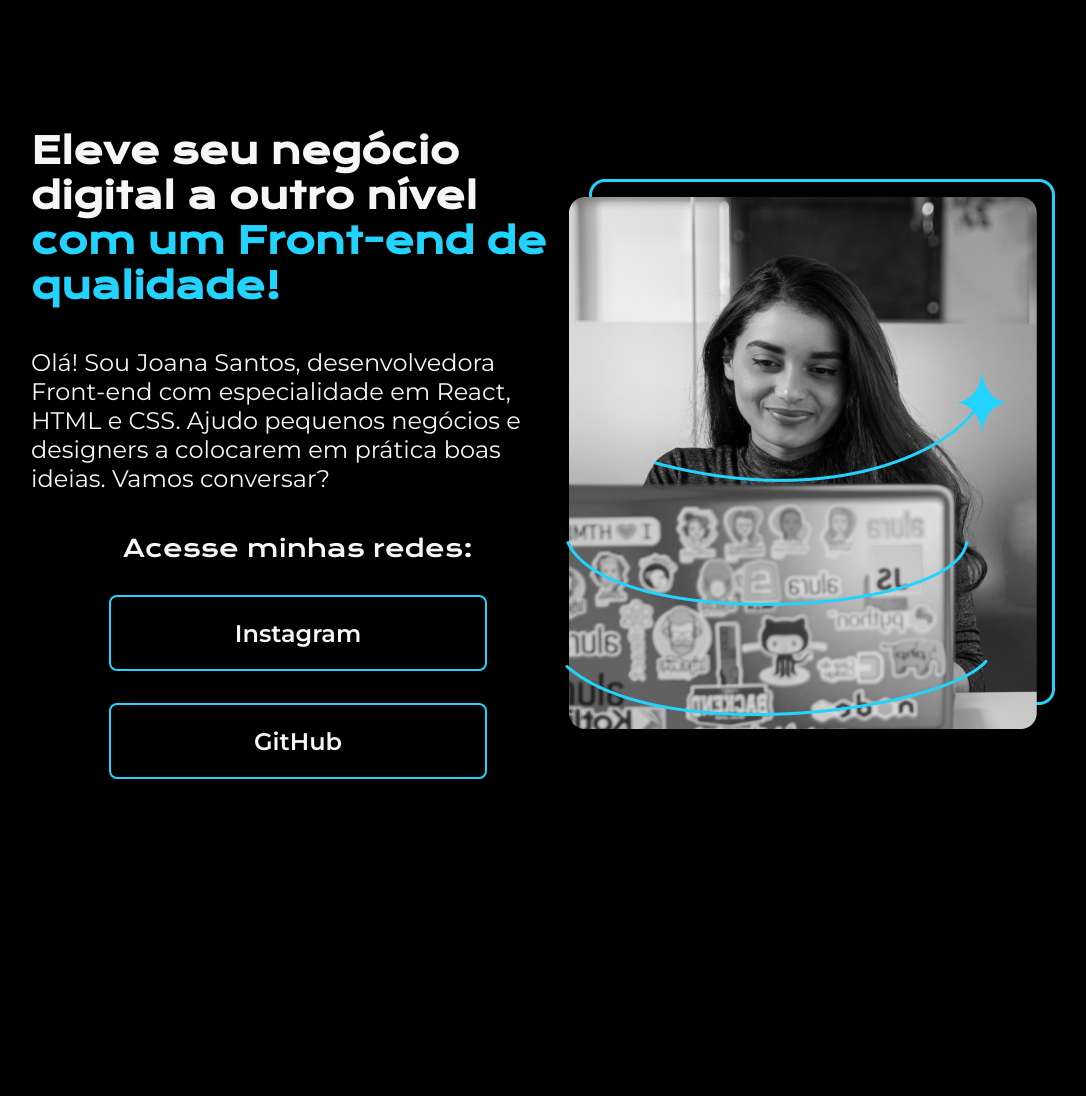
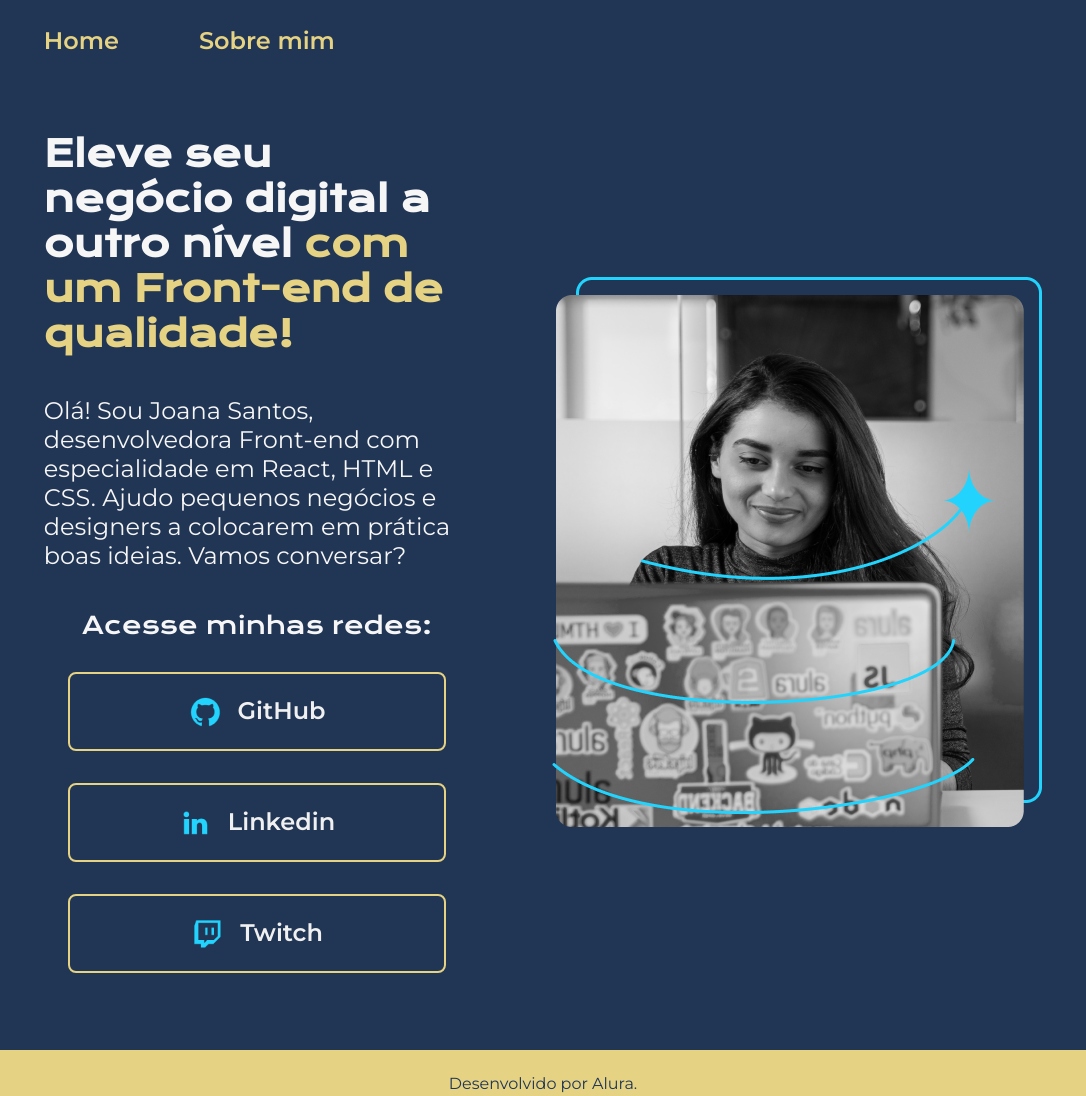
Before and after one commit to pauloglh/alura-cursos, a plain HTML site: page html-css/curso01/portifolio/index.html in a window 1280 px wide. Shown: the whole page, without its empty margins (97-1183 px from the left). Before the commit the page ends 928 px from the top, so only its background shows below. Drawn offline with nearby package versions, Linux system fonts and the light colour scheme.

Commit message:
finish first project alura

```diff
--- a/html-css/curso01/portifolio/index.html
+++ b/html-css/curso01/portifolio/index.html
@@ -4,10 +4,15 @@
     <meta charset="UTF-8">
     <meta name="viewport" content="width=device-width, initial-scale=1.0">
     <title>Portfolio</title>
-    <link rel="stylesheet" href="style.css">
+    <link rel="stylesheet" href="style/style.css">
 </head>
 <body>
-    <header></header>
+    <header class="cabecalho">
+        <nav class="cabecalho__menu">
+            <a href="index.html" class="cabecalho__menu__link">Home</a>
+            <a href="about.html" class="cabecalho__menu__link">Sobre mim</a>
+        </nav>
+    </header>
     <main class="apresentacao">
         <section class="apresentacao__conteudo">
 
@@ -17,13 +22,26 @@
 
             <div class="apresentacao__links">
                 <h2 class="apresentacao__links__subtitulo">Acesse minhas redes:</h2>
-                <a class="apresentacao__links_link" href="https://www.instagram.com/pauloglh/" target="_blank">Instagram</a>
-                <a class="apresentacao__links_link" href="https://github.com/pauloglh" target="_blank">GitHub</a>
+
+                <a class="apresentacao__links_link" href="https://github.com/pauloglh" target="_blank">
+                    <img src="assets/github.png" alt="Logo GitHub">
+                    GitHub
+                </a>
+                <a class="apresentacao__links_link" href="https://www.linkedin.com/in/paulo-guilherme-773554276/" target="_blank">
+                    <img src="assets/linkedin.png" alt="Logo Linkedin">
+                    Linkedin
+                </a>
+                <a class="apresentacao__links_link" href="https://www.twitch.tv/pauloglh" target="_blank">
+                    <img src="assets/twitch.png" alt="Logo Twitch">
+                    Twitch
+                </a>
             </div>
         </section>
 
-        <img src="html-logo-main/Imagem.png" alt="Foto da Joana Santos programando">
+        <img src="assets/Imagem.png" alt="Foto da Joana Santos programando">
     </main>
-    <footer></footer>
+    <footer class="rodape">
+        <p>Desenvolvido por Alura.</p>
+    </footer>
 </body>
 </html>
--- a/html-css/curso01/portifolio/style.css
+++ /dev/null
@@ -1,74 +0,0 @@
-@charset "UTF-8";
-
-@import url('https://fonts.googleapis.com/css2?family=Krona+One&display=swap');
-@import url('https://fonts.googleapis.com/css2?family=Montserrat&display=swap');
-@import url('https://fonts.googleapis.com/css2?family=Montserrat:wght@600&display=swap');
-
-*{
-    margin: 0px;
-    padding: 0px;
-    box-sizing: border-box;
-}
-
-body{
-    height: 100vh;
-    box-sizing: border-box;
-    background-color: #000000;
-    color: #F6F6F6;
-}
-
-.apresentacao{
-    margin: 10%;
-    display: flex;
-    align-items: center;
-    justify-content: space-between;
-}
-
-.apresentacao__conteudo{
-    width: 615px;
-    display: flex;
-    flex-direction: column;
-    gap: 40px;
-}
-
-.apresentacao__conteudo__titulo{
-    font-size: 36px;
-    font-family: 'Krona One', sans-serif;
-}
-
-.apresentacao__conteudo__texto{
-    font-size: 24px;
-    font-family: 'Montserrat', sans-serif;
-}
-
-.apresentacao__links{
-    display: flex;
-    flex-direction: column;
-    justify-content: space-between;
-    align-items: center;
-    gap: 32px;
-}
-
-.apresentacao__links__subtitulo {
-    font-family: 'Krona One', sans-serif;
-    font-weight: 300;
-    font-size: 24px;
-}
-
-.apresentacao__links_link {
-    /* background-color: #22D4FD; */
-    color: #F6F6F6;
-    width: 378px;
-    border: 2px solid #22D4FD;
-    border-radius: 8px;
-    text-align: center;
-    padding: 21.5px 0px;
-    text-decoration: none;
-    font-family: 'Montserrat', sans-serif;
-    font-weight: 600;
-    font-size: 24px;
-}
-
-.titulo-destaque{
-    color: #22D4FD;
-}
--- /dev/null
+++ b/html-css/curso01/portifolio/style/style.css
@@ -0,0 +1,115 @@
+@charset "UTF-8";
+
+@import url('https://fonts.googleapis.com/css2?family=Krona+One&display=swap');
+@import url('https://fonts.googleapis.com/css2?family=Montserrat&display=swap');
+@import url('https://fonts.googleapis.com/css2?family=Montserrat:wght@600&display=swap');
+
+:root{
+    --cor-fundo: #213555;
+    --cor-texto: #F0F0F0;
+    --cor-destaque: #E5D283;
+    --cor-hover: #4F709C;
+
+    --font-titulos: 'Krona One', sans-serif;
+    --font-textos: 'Montserrat', sans-serif;
+}
+
+*{
+    margin: 0px;
+    padding: 0px;
+    box-sizing: border-box;
+}
+
+body{
+    box-sizing: border-box;
+    background-color: var(--cor-fundo);
+    color: #F6F6F6;
+}
+
+.cabecalho{
+    padding: 2% 0% 0% 11%;
+}
+
+.cabecalho__menu{
+    display: flex;
+    gap: 80px;
+}
+
+.cabecalho__menu__link{
+   color: var(--cor-destaque);
+   font-family: var(--font-textos);
+   font-weight: 600;
+   font-size: 24px;
+   text-decoration: none;
+}
+
+.apresentacao{
+    padding: 6% 11%;
+    display: flex;
+    align-items: center;
+    justify-content: space-between;
+    gap: 82px;
+}
+
+.apresentacao__conteudo{
+    width: 615px;
+    display: flex;
+    flex-direction: column;
+    gap: 40px;
+}
+
+.apresentacao__conteudo__titulo{
+    font-size: 36px;
+    font-family: var(--font-titulos);
+}
+
+.titulo-destaque{
+    color: var(--cor-destaque);
+}
+
+.apresentacao__conteudo__texto{
+    font-size: 24px;
+    font-family: var(--font-textos);
+}
+
+.apresentacao__links{
+    display: flex;
+    flex-direction: column;
+    justify-content: space-between;
+    align-items: center;
+    gap: 32px;
+}
+
+.apresentacao__links__subtitulo {
+    font-family: var(--font-titulos);
+    font-weight: 300;
+    font-size: 24px;
+}
+
+.apresentacao__links_link {
+    display: flex;
+    justify-content: center;
+    gap: 16px;
+    color: var(--cor-texto);
+    width: 378px;
+    border: 2px solid var(--cor-destaque);
+    border-radius: 8px;
+    text-align: center;
+    padding: 21.5px 0px;
+    text-decoration: none;
+    font-family: var(--font-textos);
+    font-weight: 600;
+    font-size: 24px;
+}
+.apresentacao__links_link:hover {
+    background-color: var(--cor-hover);
+}
+
+.rodape {
+    color: var(--cor-fundo);
+    background-color: var(--cor-destaque);
+    text-align: center;
+    font-family: var(--font-textos);
+    font-weight: 400;
+    padding: 24px;
+}
```
Also changed, not shown: html-css/curso01/portifolio/about.html (added, +30 -0 lines), html-css/curso01/portifolio/assets/Imagem.png (added), html-css/curso01/portifolio/assets/github.png (added), html-css/curso01/portifolio/assets/instagram.png (added), html-css/curso01/portifolio/assets/linkedin.png (added), html-css/curso01/portifolio/assets/twitch.png (added), html-css/curso01/portifolio/assets/twitter.png (added), html-css/curso01/portifolio/html-logo-main/Imagem.png (deleted), html-css/curso01/portifolio/html-logo-main/html.png (deleted).
